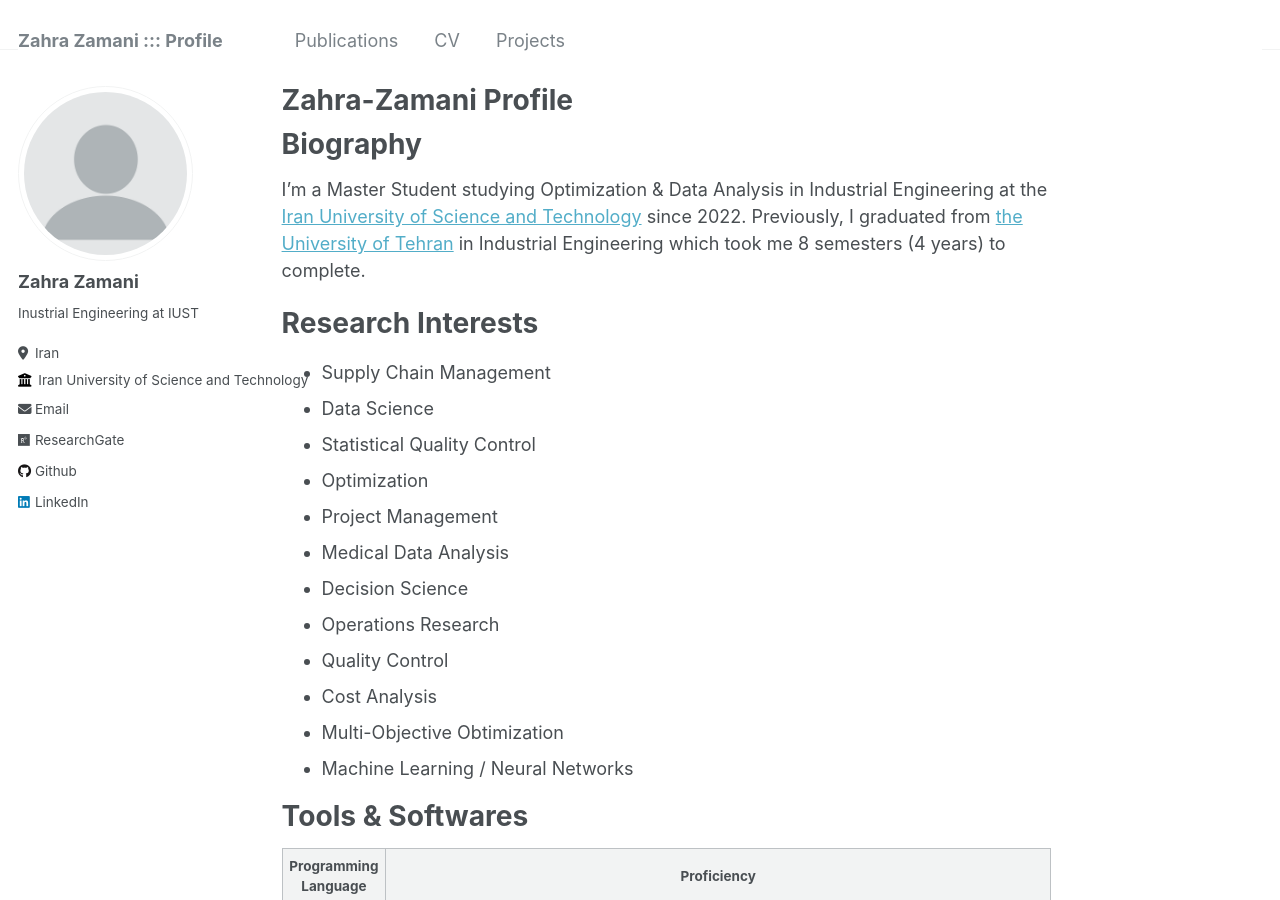
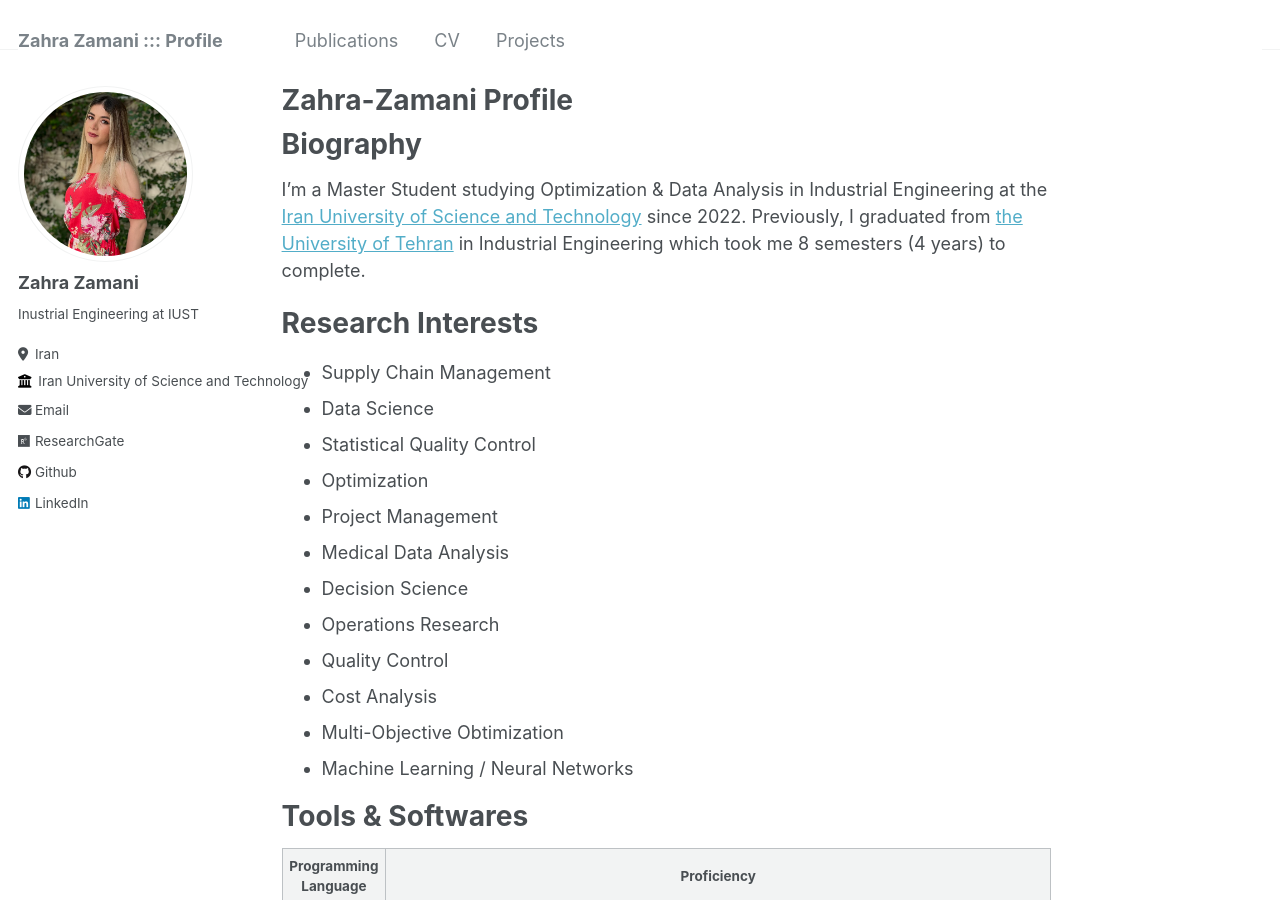
Before and after one commit to Zahra-Zamani/Zahra-Zamani.github.io, a Jekyll site: the page built from _pages/about.md, in a window 1280 px wide and 900 px high. Built offline with Jekyll 4.4.1, drawn with Linux system fonts in a browser that asks for light colours.

Commit message:
Update _config.yml

```diff
--- a/_config.yml
+++ b/_config.yml
@@ -21,7 +21,7 @@ repository               : "zahra-zamani/zahra-zamani.github.io"
 #               Additional customization can be done by editing /_includes/author-profile.html
 author:
   # Biographic information
-  avatar           : "profile.png"
+  avatar           : "profile.PNG"
   name             : "Zahra Zamani"
   pronouns         : # example: "she/her"
   bio              : "Inustrial Engineering at IUST"
```
